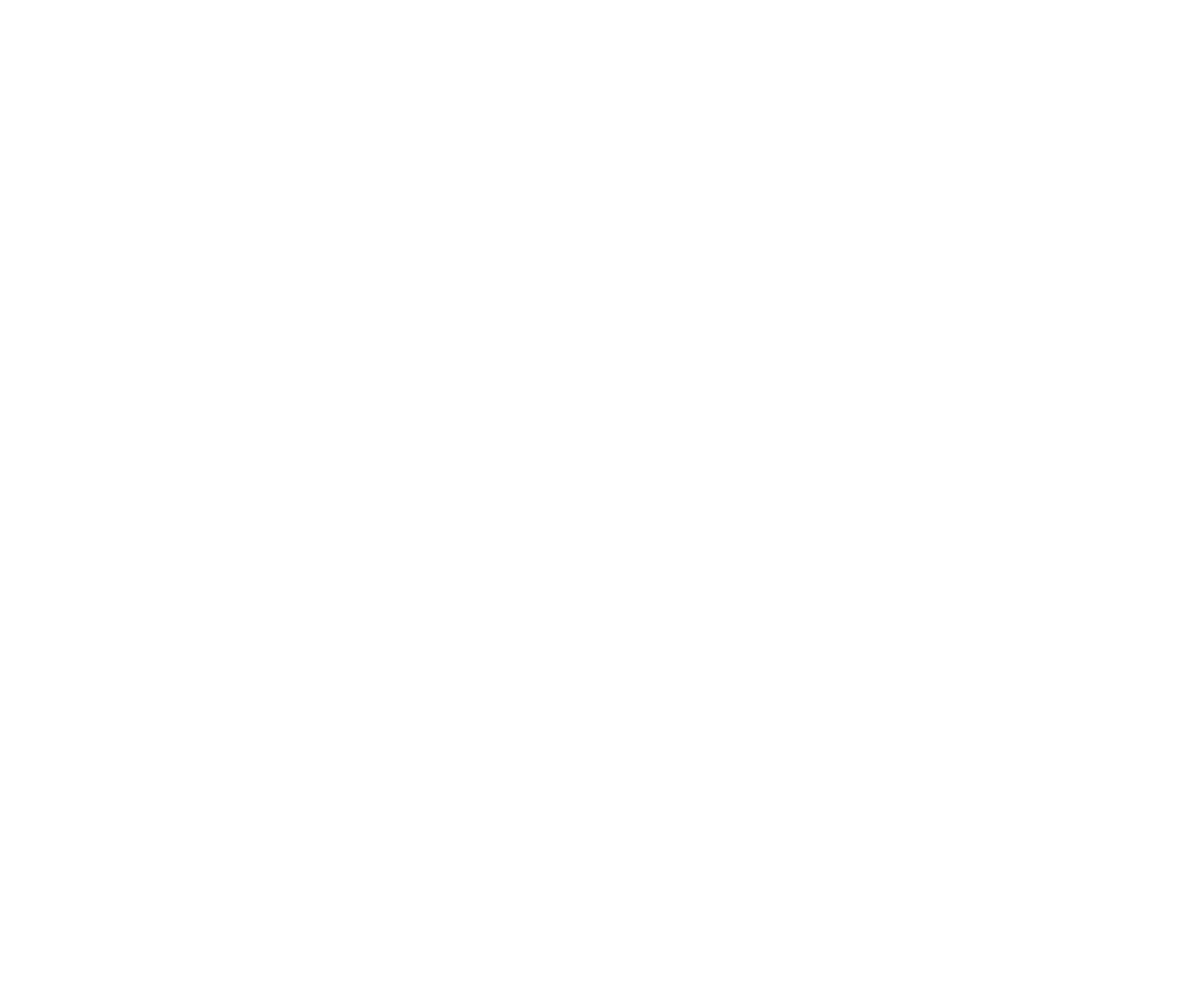
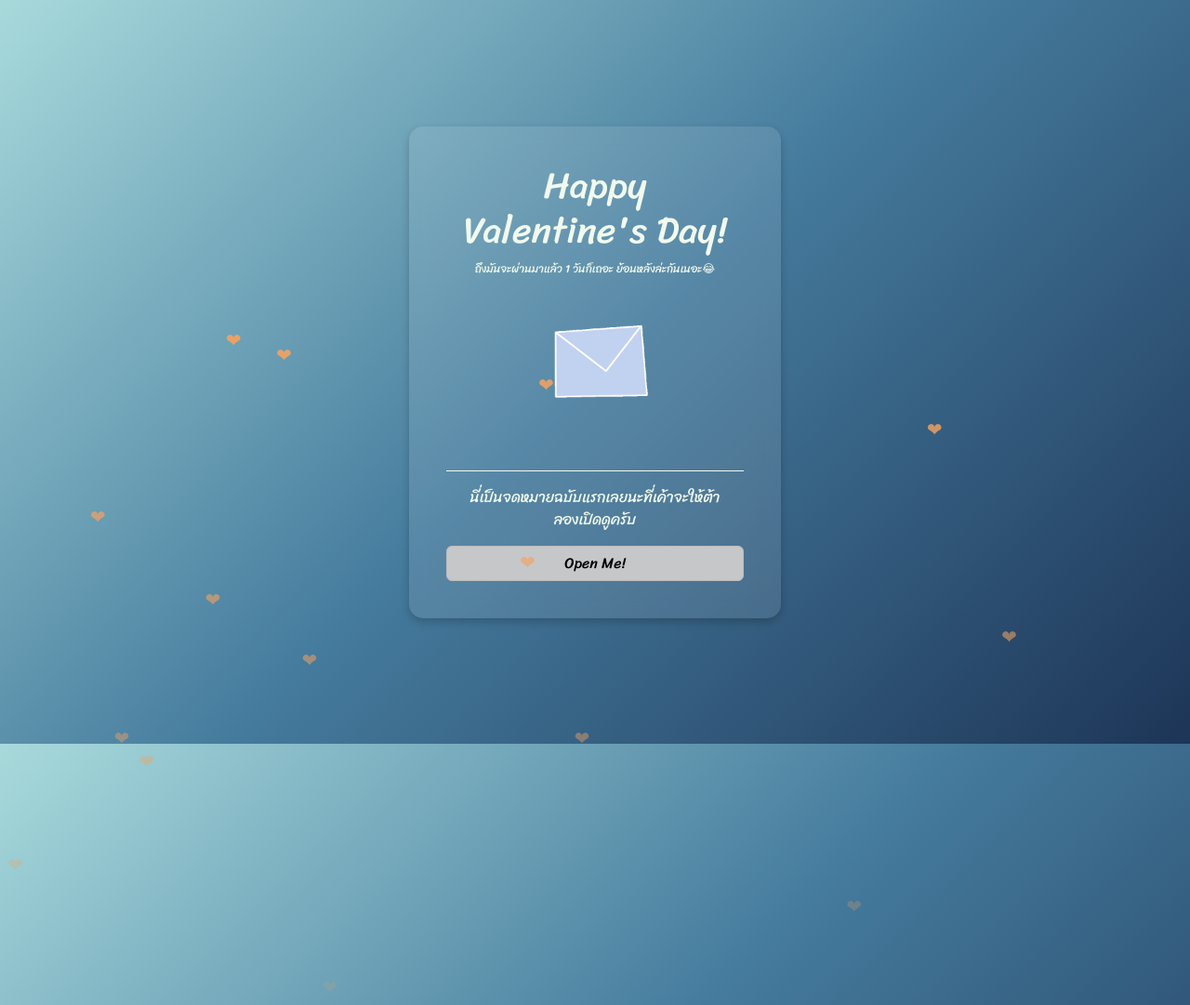
Before and after one commit to KrisdaKKU/JTValentine, a plain HTML site: page index.html in a window 1280 px wide. Shown: the top 1081 px of the page at 93% size. Before the commit the page ends 800 px from the top, so only its background shows below. Drawn offline with nearby package versions, Linux system fonts and the light colour scheme.

Commit message:
Update index.html

```diff
--- a/index.html
+++ b/index.html
@@ -1,3 +1,85 @@
+<!DOCTYPE html>
+<html lang="en">
 <head>
-    <meta http-equiv="refresh" content="3; url=https://krisdakku.github.io/JTValentine/Home.html">
+    <meta charset="UTF-8">
+    <meta name="viewport" content="width=device-width, initial-scale=1.0, minimum-scale=1.0, maximum-scale=1.0, user-scalable=no">
+    <title>Valentine's Day</title>
+    <link href="https://cdn.jsdelivr.net/npm/bootstrap@5.3.0/dist/css/bootstrap.min.css" rel="stylesheet">
+    <style>
+        @import url('https://fonts.googleapis.com/css2?family=Sriracha&display=swap');
+
+        body {
+            background: linear-gradient(135deg, #A8DADC, #457B9D, #1D3557); /* Beautiful Gradient */
+            color: #F1FAEE; /* Soft White */
+            overflow: hidden;
+            position: relative;
+            height: 100vh;
+            display: flex;
+            justify-content: center;
+            align-items: center;
+            text-align: center;
+            font-family: 'Sriracha', cursive;
+        }
+        .container {
+            max-width: 400px;
+            padding: 40px;
+            background: rgba(255, 255, 255, 0.1);
+            border-radius: 15px;
+            backdrop-filter: blur(10px);
+            box-shadow: 0px 4px 10px rgba(0, 0, 0, 0.2);
+        }
+        .heart {
+            position: absolute;
+            color: #F4A261;
+            font-size: 20px;
+            animation: fall linear infinite;
+        }
+        @keyframes fall {
+            from {
+                transform: translateY(-100px);
+                opacity: 1;
+            }
+            to {
+                transform: translateY(100vh);
+                opacity: 0;
+            }
+        }
+        .fade-in {
+            opacity: 0;
+            transition: opacity 2s ease-in-out;
+        }
+        .fade-in.show {
+            opacity: 1;
+        }
+    </style>
 </head>
+<body>
+    <div class="container">
+        <h1 class="fade-in">Happy Valentine's Day!</h1>
+        <p class="fade-in" style="font-size: 12px;">ถึงมันจะผ่านมาแล้ว 1 วันก็เถอะ ย้อนหลังล่ะกันเนอะ😂</p>
+        <img src="./mail.gif" alt="Valentine Image" class="fade-in img-fluid mb-3" style="height:10rem; width: auto;">
+        <hr class="fade-in"/>
+        <p class="fade-in">นี่เป็นจดหมายฉบับแรกเลยนะที่เค้าจะให้ต้า<br/>ลองเปิดดูครับ</p>
+        <a href="2.html"><button class="btn btn-light fade-in w-100">Open Me!</button></a>
+    </div>
+
+    <script>
+        function createHeart() {
+            const heart = document.createElement('div');
+            heart.innerHTML = "&#10084;";
+            heart.classList.add('heart');
+            document.body.appendChild(heart);
+            heart.style.left = Math.random() * 100 + 'vw';
+            heart.style.animationDuration = (Math.random() * 3 + 2) + 's';
+            setTimeout(() => heart.remove(), 5000);
+        }
+        setInterval(createHeart, 300);
+
+        window.onload = function() {
+            setTimeout(() => {
+                document.querySelectorAll('.fade-in').forEach(el => el.classList.add('show'));
+            }, 1500);
+        };
+    </script>
+</body>
+</html>
```
